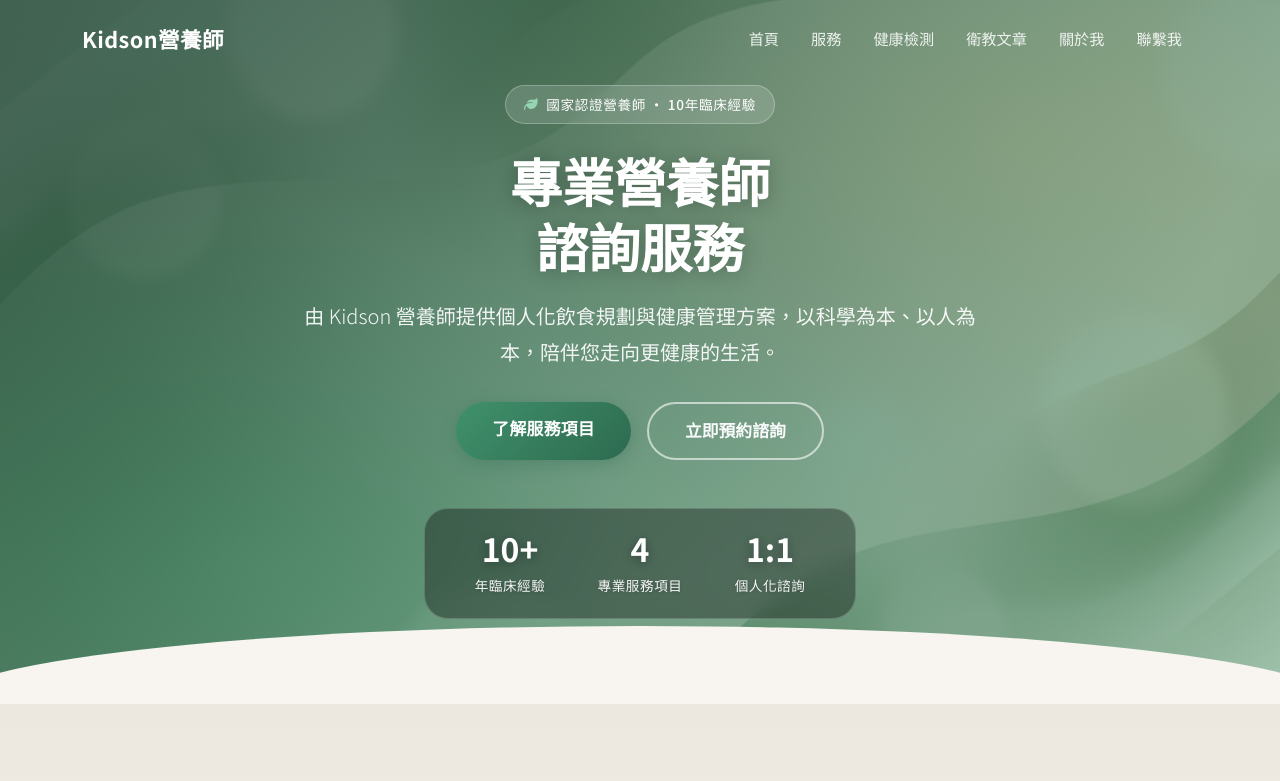
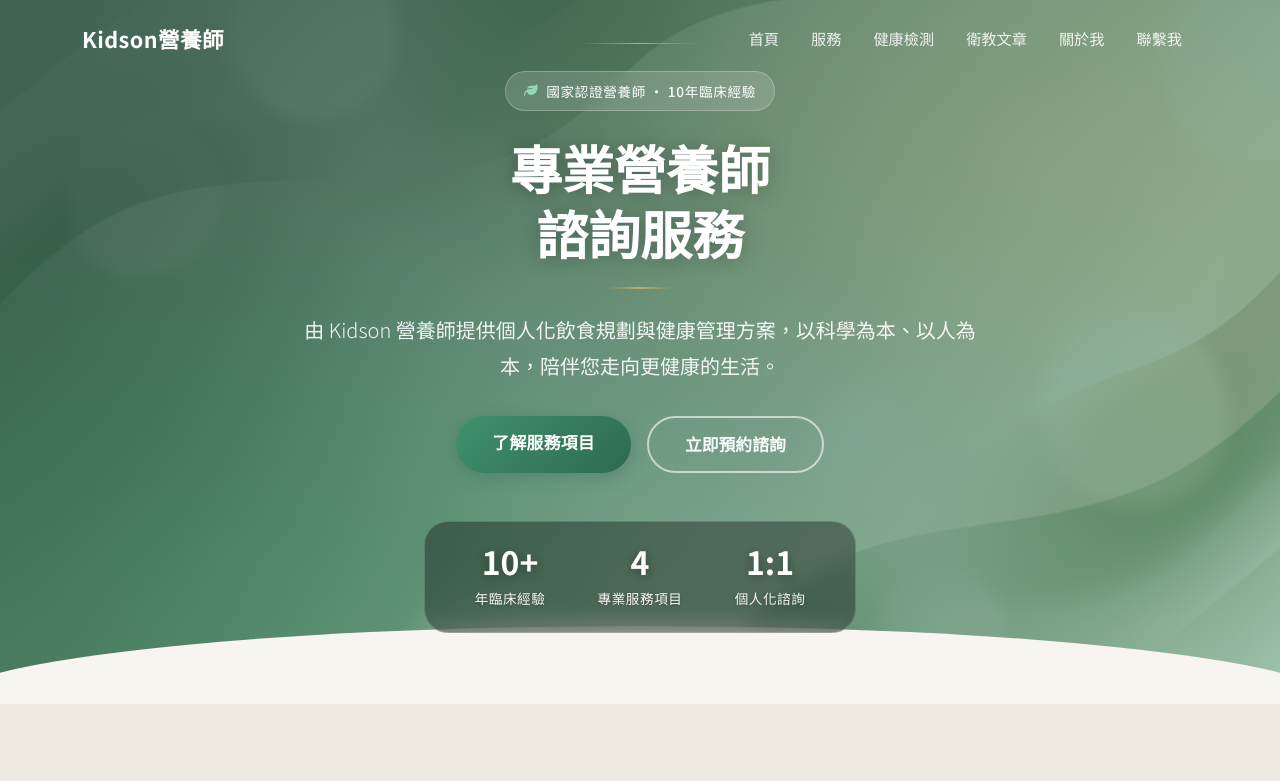
Before and after one commit to KidsonChen/kidson_dietitian_profile, a plain HTML site: page index.html in a window 1280 px wide. Shown: the top 781 px of the page. Drawn offline with nearby package versions, Linux system fonts and the light colour scheme.

Commit message:
style(hero): add gold accent lines (divider + top rule) for premium feel

```diff
--- a/css/style.css
+++ b/css/style.css
@@ -203,6 +203,31 @@ body {
     z-index: 2;
 }
 
+/* 金色線條：標題下方漸層分隔線 + 內框金線（增加高級感） */
+.hero-content::before {
+    content: '';
+    position: absolute;
+    top: -28px;
+    left: 50%;
+    transform: translateX(-50%);
+    width: 120px;
+    height: 1px;
+    background: linear-gradient(90deg, transparent, var(--color-gold), transparent);
+    z-index: 3;
+}
+
+.hero-divider {
+    width: 64px;
+    height: 2px;
+    margin: 1.4rem auto;
+    background: linear-gradient(90deg, transparent, var(--color-gold), transparent);
+    border-radius: var(--radius-full);
+}
+
+.hero-actions {
+    position: relative;
+}
+
 .hero-content {
     position: relative;
     z-index: 3;
--- a/index.html
+++ b/index.html
@@ -260,6 +260,7 @@
         <div class="hero-content" data-aos="fade-up">
             <span class="hero-badge"><i class="fas fa-leaf"></i> 國家認證營養師 · 10年臨床經驗</span>
             <h1>專業營養師<br>諮詢服務</h1>
+            <div class="hero-divider"></div>
             <p class="lead">由 Kidson 營養師提供個人化飲食規劃與健康管理方案，以科學為本、以人為本，陪伴您走向更健康的生活。</p>
             <div class="hero-actions">
                 <a href="services_info.html" class="btn btn-primary btn-lg">了解服務項目</a>
```
